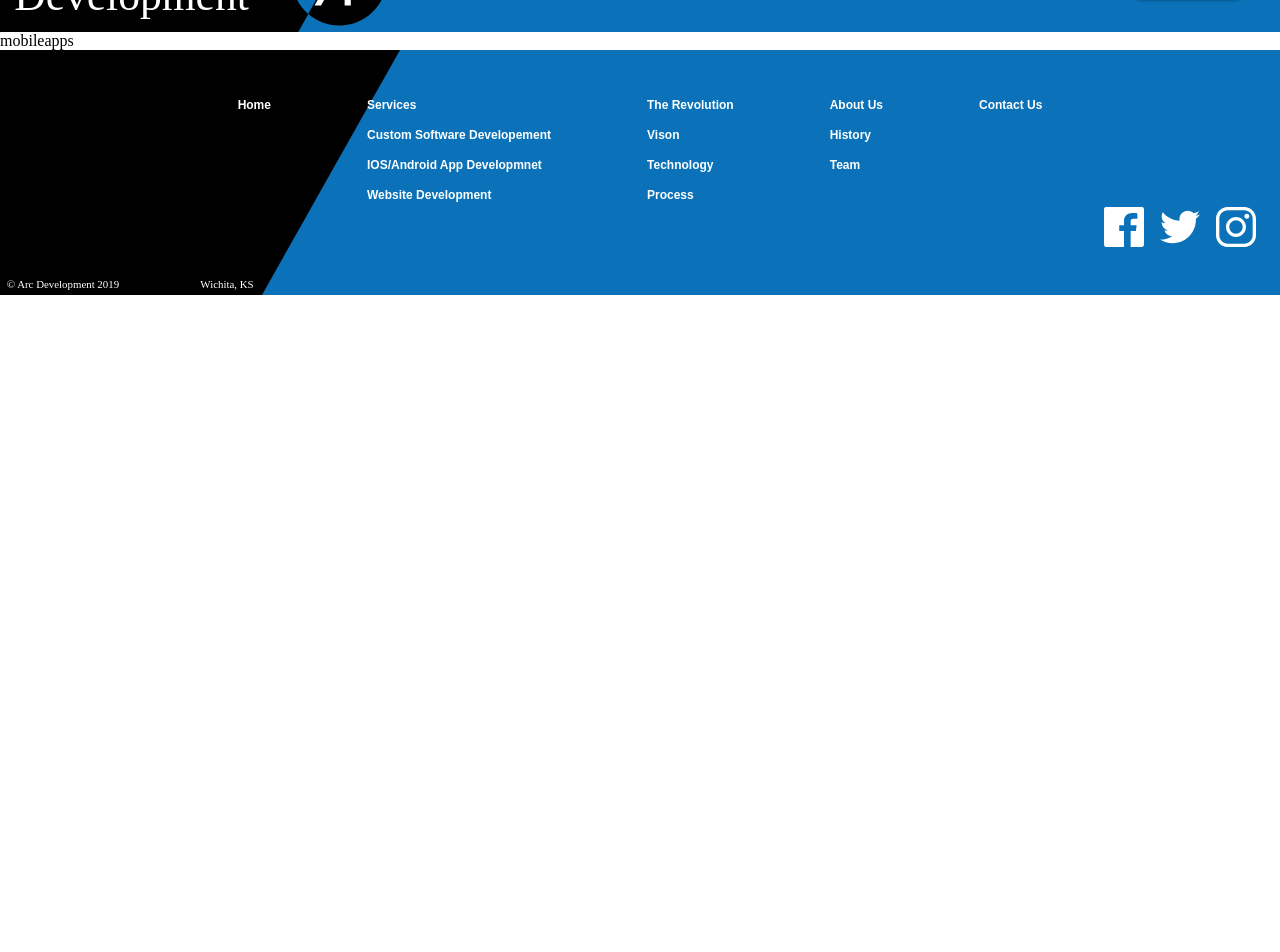
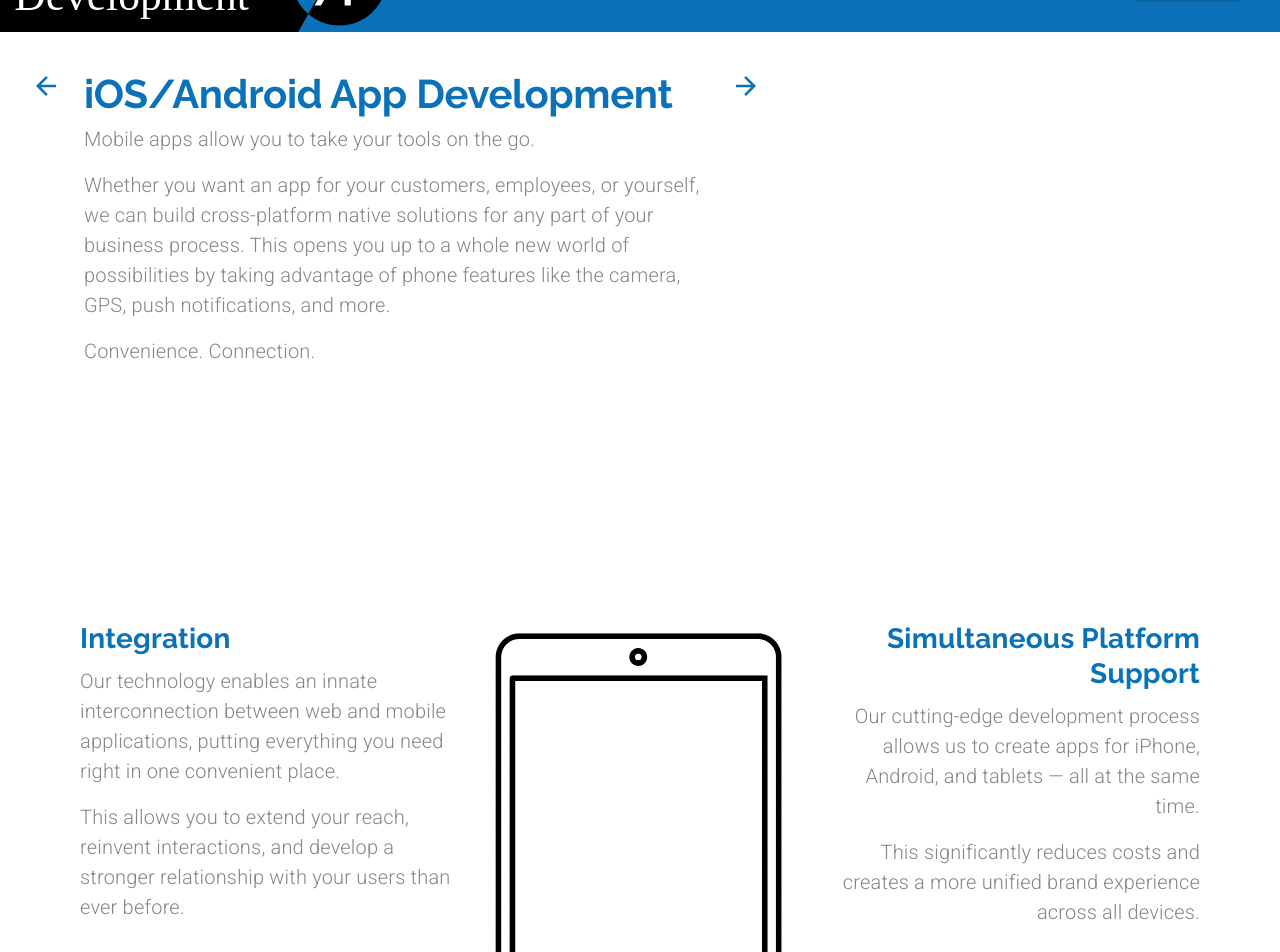
Before and after one commit to rudwo8134/ArcDevelopment, a React (Create React App) app: page /mobileapps in a window 1280 px wide. Shown: the part 80-1032 px from the top of the page. Before the commit the page ends 800 px from the top, so only its background shows below. Built offline with nearby package versions, Linux system fonts and the light colour scheme.

Commit message:
Add the IOS/Android Pages and animation

```diff
--- a/src/components/App.js
+++ b/src/components/App.js
@@ -7,6 +7,7 @@
 import LandingPage from "./LandingPage";
 import Services from "./Services";
 import CustomerSoftware from "./CustomerSoftware";
+import Mobileapp from "./Mobileapp";
 
 
 function App() {
@@ -58,7 +59,13 @@
           <Route
             exact
             path="/mobileapps"
-            component={() => <div>mobileapps</div>}
+            render={(props) => (
+              <Mobileapp
+                {...props}
+                setValue={setValue}
+                setselectedindex={setselectedindex}
+              />
+            )}
           />
           <Route exact path="/websites" component={() => <div>websites</div>} />
           <Route
--- /dev/null
+++ b/src/components/Mobileapp.jsx
@@ -0,0 +1,253 @@
+import React from 'react'
+import {Link} from 'react-router-dom'
+import Lottie from 'react-lottie'
+import { Grid, Hidden, IconButton, makeStyles, Typography, useMediaQuery } from '@material-ui/core'
+import { useTheme } from '@material-ui/styles'
+import backarrow from '../assets/backArrow.svg';
+import forwardarrow from '../assets/forwardArrow.svg';
+import IntegrationAnimation from '../animations/integrationAnimation/data.json'
+import swiss from '../assets/swissKnife.svg'
+import access from '../assets/extendAccess.svg'
+import engagement from '../assets/increaseEngagement.svg'
+import Calltoaction from './ui/Calltoaction'
+
+const useStyles = makeStyles((theme) => ({
+  heading: {
+    maxWidth: '40em',
+  },
+  Arrowcontainer: {
+    marginTop: '0.5em',
+  },
+  rowContainer: {
+    paddingRight: '5em',
+    paddingLeft: '5em',
+    [theme.breakpoints.down('sm')]: {
+      paddingRight: '1.5em',
+      paddingLeft: '1.5em',
+    },
+  },
+  itemContainer: {
+    maxWidth: '40em',
+  },
+}));
+
+const Mobileapp = (props) => {
+  const { setselectedindex, setValue } = props;
+  const classes = useStyles();
+  const theme = useTheme();
+  const matchesMD = useMediaQuery(theme.breakpoints.down("md"))
+  const matchesSM = useMediaQuery(theme.breakpoints.down('sm'));
+  const matchesXS = useMediaQuery(theme.breakpoints.down('xs'));
+  const defaultOptions = {
+          loop: true,
+          autoplay: true,
+          animationData: IntegrationAnimation,
+          rendererSettings: {
+            preserveAspectRatio: 'xMidYMid slice',
+          },
+        };
+  return (
+    <Grid container direction="column">
+      <Grid
+        item
+        container
+        direction="row"
+        justify={matchesMD ? 'center' : undefined}
+        className={classes.rowContainer}
+        style={{ marginTop: matchesXS ? '1em' : '2em' }}
+      >
+        <Hidden mdDown>
+          <Grid
+            item
+            className={classes.arrowContainer}
+            style={{ marginRight: '1em', marginLeft: '-3.5em' }}
+          >
+            <IconButton
+              style={{ backgroundColor: 'transparent' }}
+              component={Link}
+              to="/customsoftware"
+              onClick={() => props.setSelectedIndex(1)}
+            >
+              <img
+                src={backarrow}
+                alt="Back to Custom Software Development Page"
+              />
+            </IconButton>
+          </Grid>
+        </Hidden>
+        <Grid item container direction="column" className={classes.heading}>
+          <Grid item>
+            <Typography align={matchesMD ? 'center' : undefined} variant="h2">
+              iOS/Android App Development
+            </Typography>
+          </Grid>
+          <Grid item>
+            <Typography
+              align={matchesMD ? 'center' : undefined}
+              variant="body1"
+              paragraph
+            >
+              Mobile apps allow you to take your tools on the go.
+            </Typography>
+            <Typography
+              align={matchesMD ? 'center' : undefined}
+              variant="body1"
+              paragraph
+            >
+              Whether you want an app for your customers, employees, or
+              yourself, we can build cross-platform native solutions for any
+              part of your business process. This opens you up to a whole new
+              world of possibilities by taking advantage of phone features like
+              the camera, GPS, push notifications, and more.
+            </Typography>
+            <Typography
+              align={matchesMD ? 'center' : undefined}
+              variant="body1"
+              paragraph
+            >
+              Convenience. Connection.
+            </Typography>
+          </Grid>
+        </Grid>
+        <Hidden mdDown>
+          <Grid item className={classes.arrowContainer}>
+            <IconButton
+              style={{ backgroundColor: 'transparent' }}
+              component={Link}
+              to="/websites"
+              onClick={() => props.setSelectedIndex(3)}
+            >
+              <img
+                src={forwardarrow}
+                alt="Forward to Website Development Page"
+              />
+            </IconButton>
+          </Grid>
+        </Hidden>
+      </Grid>
+      <Grid
+        item
+        container
+        direction={matchesSM ? 'column' : 'row'}
+        style={{ marginTop: '15em', marginBottom: '15em' }}
+        className={classes.rowContainer}
+      >
+        <Grid item container direction="column" md>
+          <Grid item>
+            <Typography
+              align={matchesSM ? 'center' : undefined}
+              variant="h4"
+              gutterBottom
+            >
+              Integration
+            </Typography>
+          </Grid>
+          <Grid item>
+            <Typography
+              align={matchesSM ? 'center' : undefined}
+              variant="body1"
+              paragraph
+            >
+              Our technology enables an innate interconnection between web and
+              mobile applications, putting everything you need right in one
+              convenient place.
+            </Typography>
+            <Typography
+              align={matchesSM ? 'center' : undefined}
+              variant="body1"
+              paragraph
+            >
+              This allows you to extend your reach, reinvent interactions, and
+              develop a stronger relationship with your users than ever before.
+            </Typography>
+          </Grid>
+        </Grid>
+        <Grid item md>
+          <Lottie options={defaultOptions} style={{ maxWidth: '20em' }} />
+        </Grid>
+        <Grid item container direction="column" md>
+          <Grid item>
+            <Typography
+              align={matchesSM ? 'center' : 'right'}
+              variant="h4"
+              gutterBottom
+            >
+              Simultaneous Platform Support
+            </Typography>
+          </Grid>
+          <Grid item>
+            <Typography
+              align={matchesSM ? 'center' : 'right'}
+              variant="body1"
+              paragraph
+            >
+              Our cutting-edge development process allows us to create apps for
+              iPhone, Android, and tablets — all at the same time.
+            </Typography>
+            <Typography
+              align={matchesSM ? 'center' : 'right'}
+              variant="body1"
+              paragraph
+            >
+              This significantly reduces costs and creates a more unified brand
+              experience across all devices.
+            </Typography>
+          </Grid>
+        </Grid>
+      </Grid>
+      <Grid
+        style={{ marginBottom: '15em' }}
+        item
+        container
+        direction={matchesSM ? 'column' : 'row'}
+        className={classes.rowContainer}
+      >
+        <Grid item container direction="column" md alignItems="center">
+          <Grid item>
+            <Typography align="center" variant="h4" gutterBottom>
+              Extend Functionality
+            </Typography>
+          </Grid>
+          <Grid item>
+            <img src={swiss} alt="swiss army knife" />
+          </Grid>
+        </Grid>
+        <Grid
+          item
+          container
+          direction="column"
+          md
+          alignItems="center"
+          style={{
+            marginTop: matchesSM ? '10em' : 0,
+            marginBottom: matchesSM ? '10em' : 0,
+          }}
+        >
+          <Grid item>
+            <Typography align="center" variant="h4" gutterBottom>
+              Extend Access
+            </Typography>
+          </Grid>
+          <Grid item>
+            <img src={access} alt="extend acess" style={{ maxWidth: matchesSM ? '20em' : "28em" }} />
+          </Grid>
+        </Grid>
+        <Grid item container direction="column" md alignItems="center">
+          <Grid item>
+            <Typography align="center" variant="h4" gutterBottom>
+              Increase Engagement
+            </Typography>
+          </Grid>
+          <Grid item>
+            <img src={engagement} alt="app with notification" />
+          </Grid>
+        </Grid>
+      </Grid>
+      <Grid item>
+        <Calltoaction setValue={setValue}/>
+      </Grid>
+    </Grid>
+  );
+}
+
+export default Mobileapp
```
Also changed, not shown: 1 other file (tests, documents, lock files or other folders).
